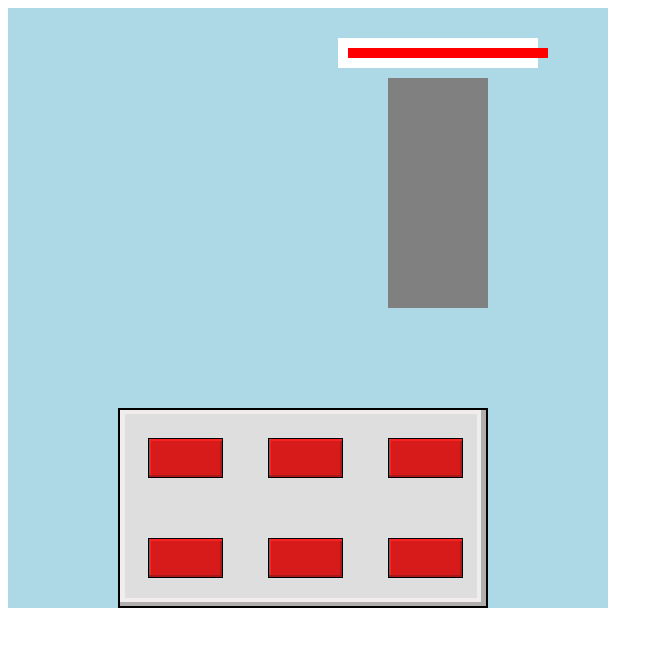
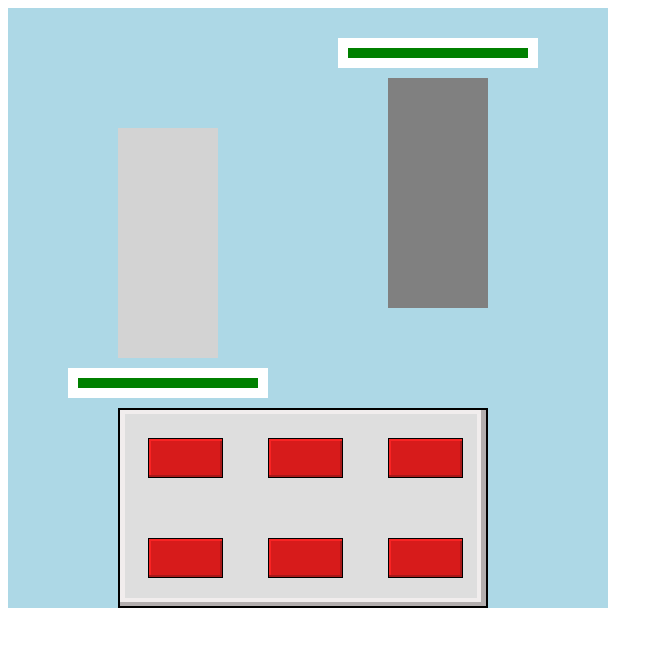
Before and after one commit to Moira7/For-Super-Hero-Project, a plain HTML site: page index.html in a window 1280 px wide. Shown: the whole page, without its empty margins (0-663 px from the left). Drawn offline with Linux system fonts and the light colour scheme.

Commit message:
added hero healthbar

```diff
--- a/index.html
+++ b/index.html
@@ -11,9 +11,11 @@
     <main id = "frame">
       <div id = "background"></div>
       <div id = "enemy"></div>
-      <div id = "enemyHealthbarBackground"><div id = "enemenyHealthBar" class="enemyHP" style = "width:100%"> </div></div>
+      <div id = "enemyHealthbarBackground"></div>
+      <div id = "enemenyHealthBar"> <div id="healthIdicatorA" class="hp" style="width:100%"></div> </div>
       <div id = "hero"></div>
-      <div id = "heroHealthBackground"><div id = "heroHealht" style = "width:100%"> </div></div>
+      <div id = "heroHealthBackground"></div>
+      <div id = "heroHealth"> <div id = "healthIdicatorB" class = "hp" style = "width:100%"></div> </div>
       <div id = "buttonArea"></div>
       <div id = "b1" background = url(img/buttons/activeButton.png)></div>
       <div id = "b2" background = url(img/buttons/activeButton.png)></div>
--- a/style.css
+++ b/style.css
@@ -90,9 +90,54 @@ body,html {font-size:10px;}
 
 #enemenyHealthBar {
   height: 1rem;
-  width: 13rem;
+  width: 18rem;
   background: red;
   position: relative;
-  top: 1rem;
-  left: 1rem;
+  top: 4rem;
+  left: 34rem;
 }
+
+#enemenyHealthBar .hp {
+  background: green;
+  position:absolute;
+  top:0;
+  bottom:0;
+  left:0;
+
+}
+
+#hero {
+  height: 23rem;
+  width: 10rem;
+  background: lightgray;
+  position: absolute;
+  top: 12rem;
+  left: 11rem;
+}
+
+#heroHealthBackground {
+  height: 3rem;
+  width: 20rem;
+  background: white;
+  position: absolute;
+  top: 36rem;
+  left: 6rem;
+}
+
+#heroHealth {
+  height: 1rem;
+  width: 18rem;
+  background: red;
+  position: absolute;
+  top: 37rem;
+  left: 7rem;
+}
+
+#heroHealth .hp{
+  background: green;
+  position:absolute;
+  top:0;
+  bottom:0;
+  left:0;
+
+}
```
